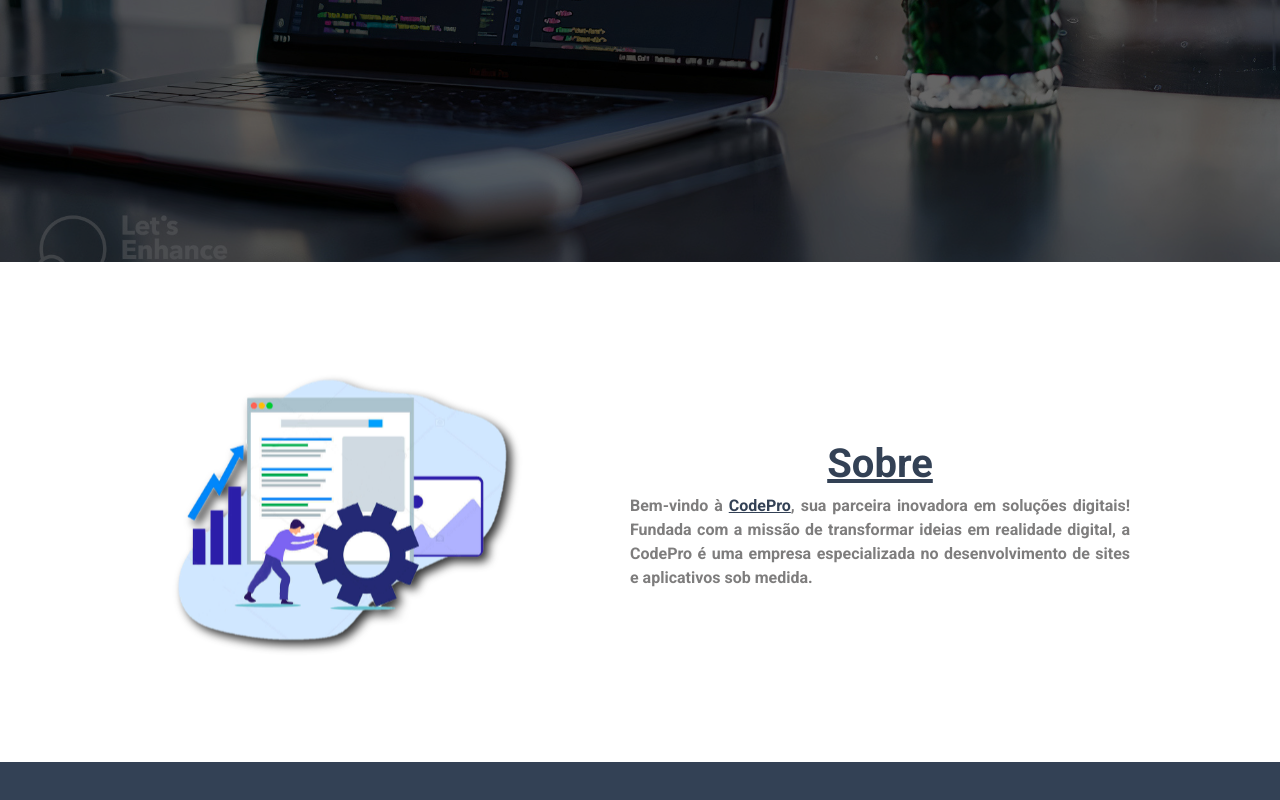
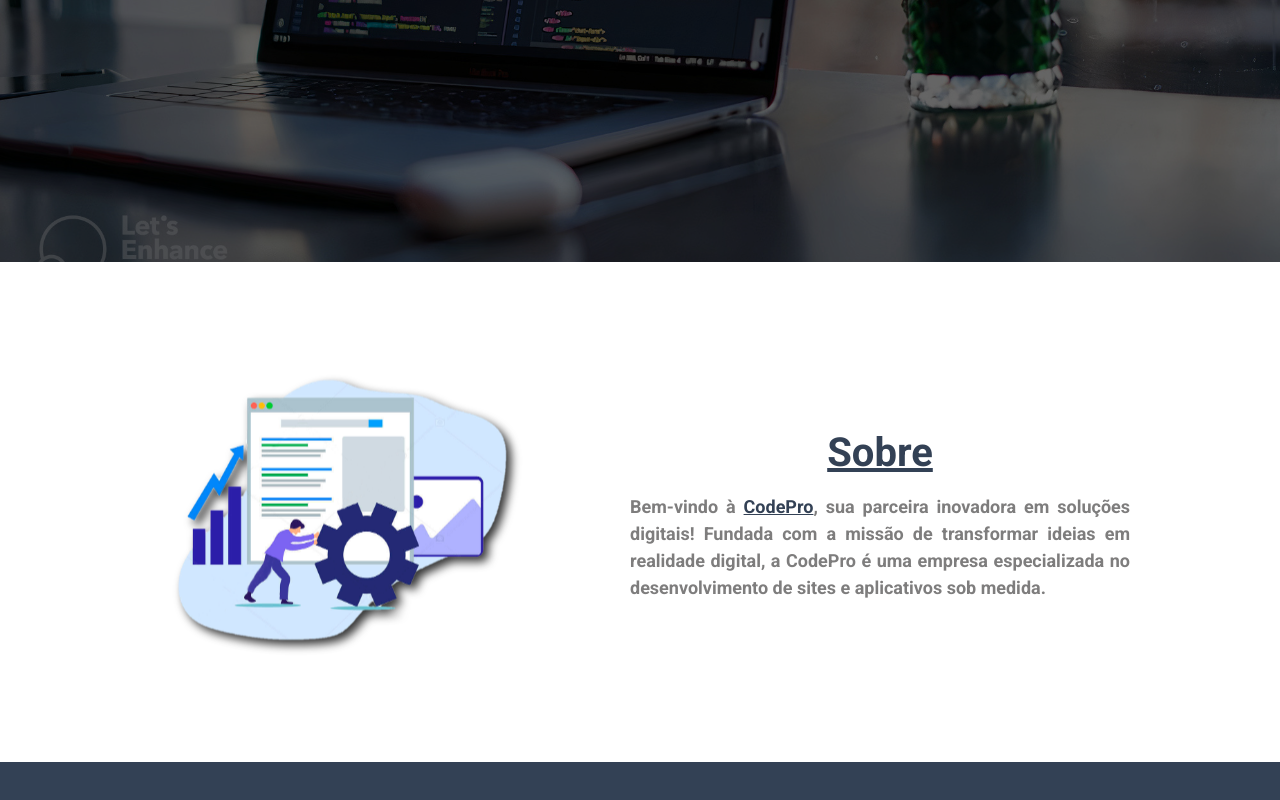
Before and after one commit to CodeProProject/CodePro, a React (Vite) app: page / in a window 1280 px wide. Shown: the part 406-1206 px from the top of the page. Built offline with nearby package versions, Linux system fonts and the light colour scheme.

Commit message:
update simples
update no font-size do paragrafo do section sobre

```diff
--- a/src/Components/Section/Section.css
+++ b/src/Components/Section/Section.css
@@ -55,9 +55,11 @@
     flex-direction: column;
 }
 
-.info-texto-container p {
+.info-texto-container > p {
     font-weight: bold;
     color: rgb(80, 80, 80);
+    font-size: 18px;
+    margin-top: 10px;
 }
 
 .sobre-title {
```
